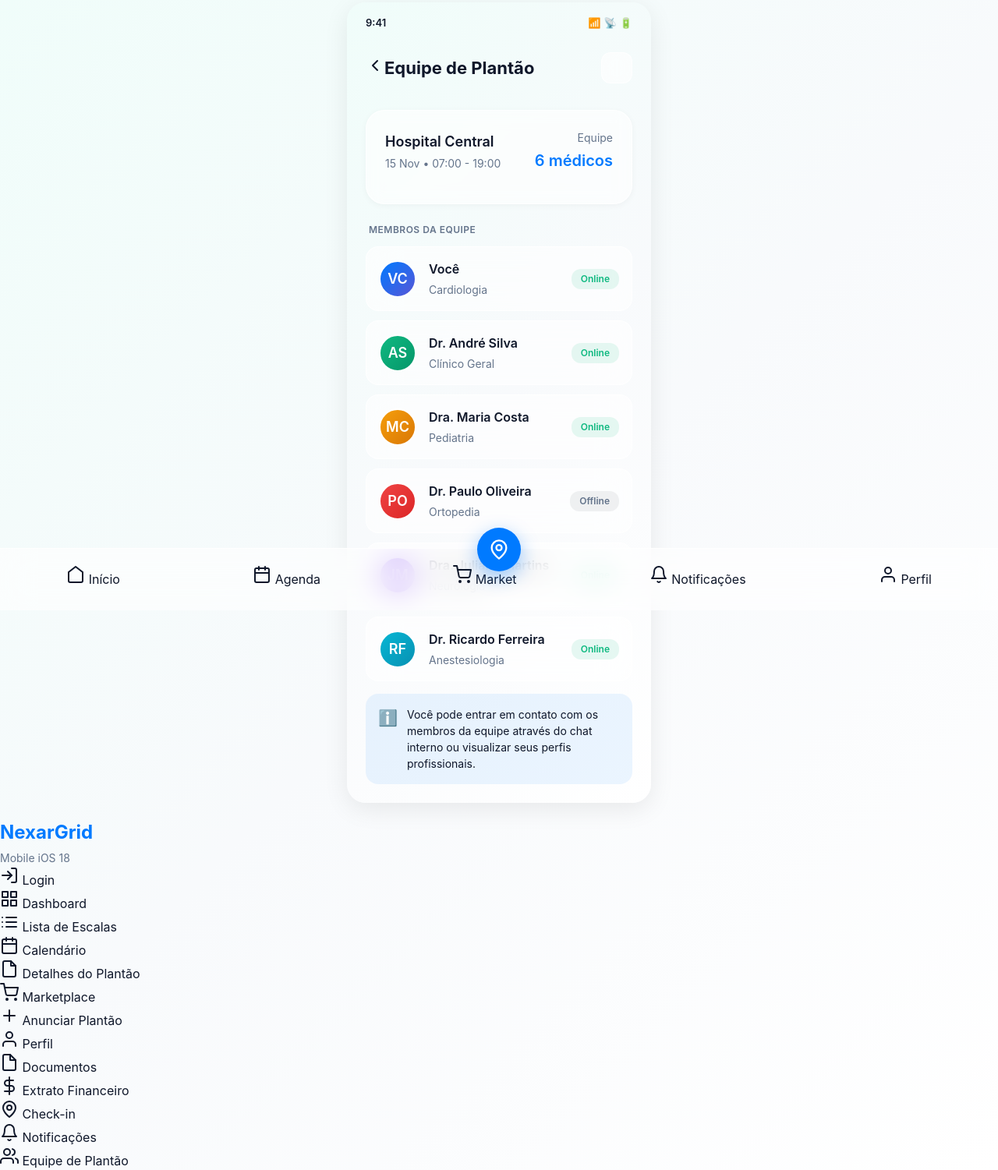
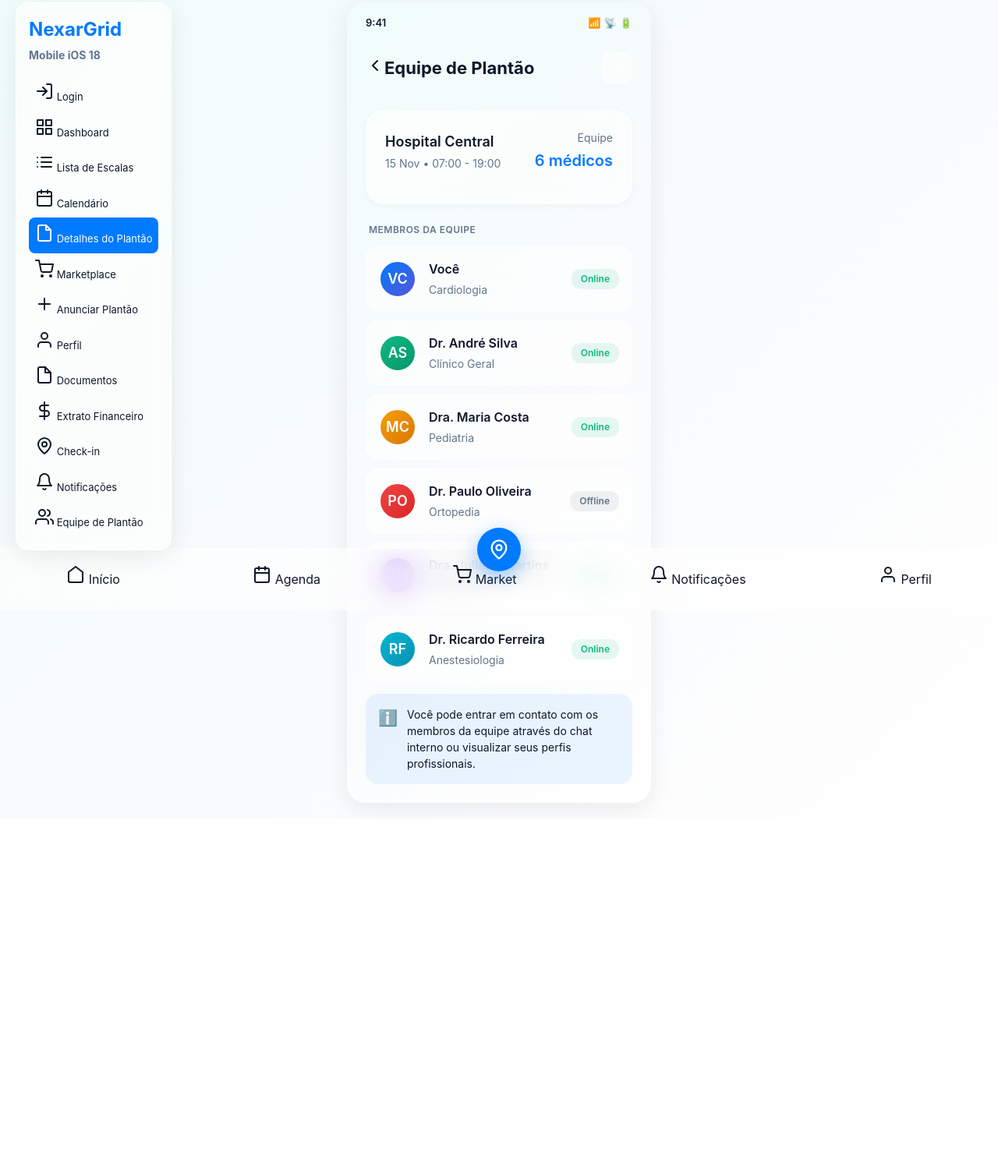
Before and after one commit to mxaxs/nexargrid-wireframes, a plain HTML site: page screens/13-shift-team.html in a window 1280 px wide. Shown: the part 17-1518 px from the top of the page at 78% size. After the commit the page ends 1067 px from the top, so only its background shows below. Drawn offline with Linux system fonts and the light colour scheme.

Commit message:
Fix: Back button URL and side menu CSS in shift team page

```diff
--- a/screens/13-shift-team.html
+++ b/screens/13-shift-team.html
@@ -103,7 +103,7 @@
 
     <!-- App Bar -->
     <div class="app-bar">
-      <div class="app-bar-back" onclick="window.location.href='05-shift-details.html'">
+      <div class="app-bar-back" onclick="window.location.href='05-schedule-detail.html'">
         <span class="icon"><svg viewBox="0 0 24 24"><polyline points="15 18 9 12 15 6"/></svg></span>
       </div>
       <div class="app-bar-title">Equipe de Plantão</div>
@@ -269,65 +269,71 @@
   </div>
 
   <!-- Side Menu -->
-  <div class="side-menu">
-    <div class="side-menu-header">
+  <div class="nav-container">
+    <div class="nav-title">
       <div style="font-size: 24px; font-weight: 700; color: var(--primary);">NexarGrid</div>
       <div style="font-size: 14px; color: var(--text-secondary); margin-top: 4px;">Mobile iOS 18</div>
     </div>
-    <div class="side-menu-item" onclick="window.location.href='01-login.html'">
+    <a class="nav-link" onclick="window.location.href='01-login.html'">
       <span class="icon"><svg viewBox="0 0 24 24"><path d="M15 3h4a2 2 0 0 1 2 2v14a2 2 0 0 1-2 2h-4"/><polyline points="10 17 15 12 10 7"/><line x1="15" y1="12" x2="3" y2="12"/></svg></span>
       <span>Login</span>
-    </div>
-    <div class="side-menu-item" onclick="window.location.href='02-dashboard.html'">
+    </a>
+    <a class="nav-link" onclick="window.location.href='02-dashboard.html'">
       <span class="icon"><svg viewBox="0 0 24 24"><rect x="3" y="3" width="7" height="7"/><rect x="14" y="3" width="7" height="7"/><rect x="14" y="14" width="7" height="7"/><rect x="3" y="14" width="7" height="7"/></svg></span>
       <span>Dashboard</span>
-    </div>
-    <div class="side-menu-item" onclick="window.location.href='03-schedule-list.html'">
+    </a>
+    <a class="nav-link" onclick="window.location.href='03-schedule-list.html'">
       <span class="icon"><svg viewBox="0 0 24 24"><line x1="8" y1="6" x2="21" y2="6"/><line x1="8" y1="12" x2="21" y2="12"/><line x1="8" y1="18" x2="21" y2="18"/><line x1="3" y1="6" x2="3.01" y2="6"/><line x1="3" y1="12" x2="3.01" y2="12"/><line x1="3" y1="18" x2="3.01" y2="18"/></svg></span>
       <span>Lista de Escalas</span>
-    </div>
-    <div class="side-menu-item" onclick="window.location.href='04-schedule-calendar.html'">
+    </a>
+    <a class="nav-link" onclick="window.location.href='04-schedule-calendar.html'">
       <span class="icon"><svg viewBox="0 0 24 24"><rect x="3" y="4" width="18" height="18" rx="2" ry="2"/><line x1="16" y1="2" x2="16" y2="6"/><line x1="8" y1="2" x2="8" y2="6"/><line x1="3" y1="10" x2="21" y2="10"/></svg></span>
       <span>Calendário</span>
-    </div>
-    <div class="side-menu-item active" onclick="window.location.href='05-shift-details.html'">
+    </a>
+    <a class="nav-link active" onclick="window.location.href='05-schedule-detail.html'">
       <span class="icon"><svg viewBox="0 0 24 24"><path d="M14 2H6a2 2 0 0 0-2 2v16a2 2 0 0 0 2 2h12a2 2 0 0 0 2-2V8z"/><polyline points="14 2 14 8 20 8"/></svg></span>
       <span>Detalhes do Plantão</span>
-    </div>
-    <div class="side-menu-item" onclick="window.location.href='06-marketplace.html'">
+    </a>
+    <a class="nav-link" onclick="window.location.href='06-marketplace.html'">
       <span class="icon"><svg viewBox="0 0 24 24"><circle cx="9" cy="21" r="1"/><circle cx="20" cy="21" r="1"/><path d="M1 1h4l2.68 13.39a2 2 0 0 0 2 1.61h9.72a2 2 0 0 0 2-1.61L23 6H6"/></svg></span>
       <span>Marketplace</span>
-    </div>
-    <div class="side-menu-item" onclick="window.location.href='07-post-shift.html'">
+    </a>
+    <a class="nav-link" onclick="window.location.href='07-post-shift.html'">
       <span class="icon"><svg viewBox="0 0 24 24"><line x1="12" y1="5" x2="12" y2="19"/><line x1="5" y1="12" x2="19" y2="12"/></svg></span>
       <span>Anunciar Plantão</span>
-    </div>
-    <div class="side-menu-item" onclick="window.location.href='08-profile.html'">
+    </a>
+    <a class="nav-link" onclick="window.location.href='08-profile.html'">
       <span class="icon"><svg viewBox="0 0 24 24"><path d="M20 21v-2a4 4 0 0 0-4-4H8a4 4 0 0 0-4 4v2"/><circle cx="12" cy="7" r="4"/></svg></span>
       <span>Perfil</span>
-    </div>
-    <div class="side-menu-item" onclick="window.location.href='09-documents.html'">
+    </a>
+    <a class="nav-link" onclick="window.location.href='09-documents.html'">
       <span class="icon"><svg viewBox="0 0 24 24"><path d="M13 2H6a2 2 0 0 0-2 2v16a2 2 0 0 0 2 2h12a2 2 0 0 0 2-2V9z"/><polyline points="13 2 13 9 20 9"/></svg></span>
       <span>Documentos</span>
-    </div>
-    <div class="side-menu-item" onclick="window.location.href='10-financial.html'">
+    </a>
+    <a class="nav-link" onclick="window.location.href='10-financial.html'">
       <span class="icon"><svg viewBox="0 0 24 24"><line x1="12" y1="1" x2="12" y2="23"/><path d="M17 5H9.5a3.5 3.5 0 0 0 0 7h5a3.5 3.5 0 0 1 0 7H6"/></svg></span>
       <span>Extrato Financeiro</span>
-    </div>
-    <div class="side-menu-item" onclick="window.location.href='11-checkin.html'">
+    </a>
+    <a class="nav-link" onclick="window.location.href='11-checkin.html'">
       <span class="icon"><svg viewBox="0 0 24 24"><path d="M20 10c0 6-8 12-8 12s-8-6-8-12a8 8 0 0 1 16 0Z"/><circle cx="12" cy="10" r="3"/></svg></span>
       <span>Check-in</span>
-    </div>
-    <div class="side-menu-item" onclick="window.location.href='12-notifications.html'">
+    </a>
+    <a class="nav-link" onclick="window.location.href='12-notifications.html'">
       <span class="icon"><svg viewBox="0 0 24 24"><path d="M18 8A6 6 0 0 0 6 8c0 7-3 9-3 9h18s-3-2-3-9"/><path d="M13.73 21a2 2 0 0 1-3.46 0"/></svg></span>
       <span>Notificações</span>
-    </div>
-    <div class="side-menu-item" onclick="window.location.href='13-shift-team.html'">
+    </a>
+    <a class="nav-link" onclick="window.location.href='13-shift-team.html'">
       <span class="icon"><svg viewBox="0 0 24 24"><path d="M17 21v-2a4 4 0 0 0-4-4H5a4 4 0 0 0-4 4v2"/><circle cx="9" cy="7" r="4"/><path d="M23 21v-2a4 4 0 0 0-3-3.87"/><path d="M16 3.13a4 4 0 0 1 0 7.75"/></svg></span>
       <span>Equipe de Plantão</span>
-    </div>
+    </a>
   </div>
-
+  <script>
+    function toggleMenu() {
+      document.querySelector(".nav-container").classList.toggle("open");
+      document.querySelector(".hamburger-btn").classList.toggle("open");
+      document.querySelector(".nav-overlay").classList.toggle("open");
+    }
+  </script>
   <script src="../js/navigation.js"></script>
 </body>
 </html>
```
